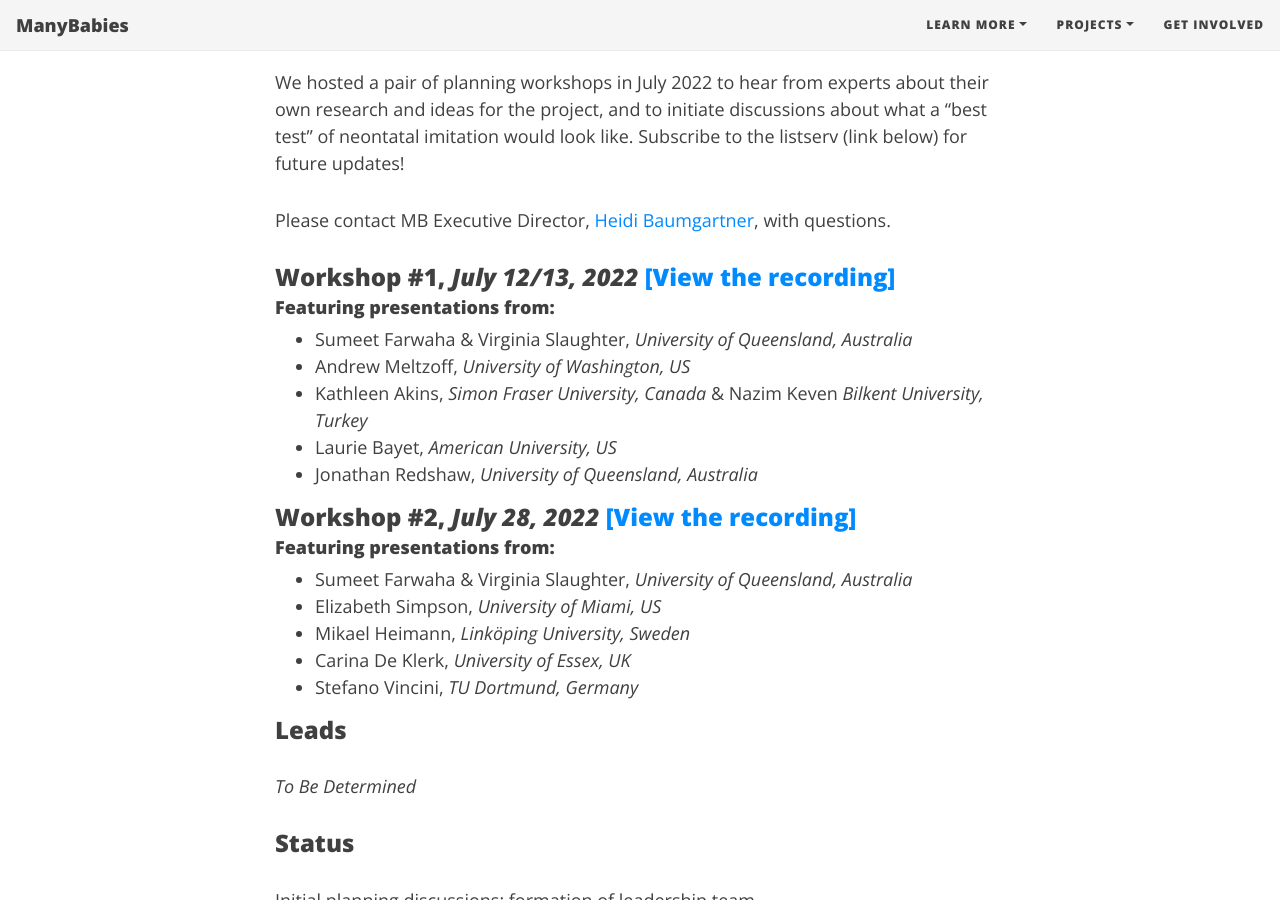
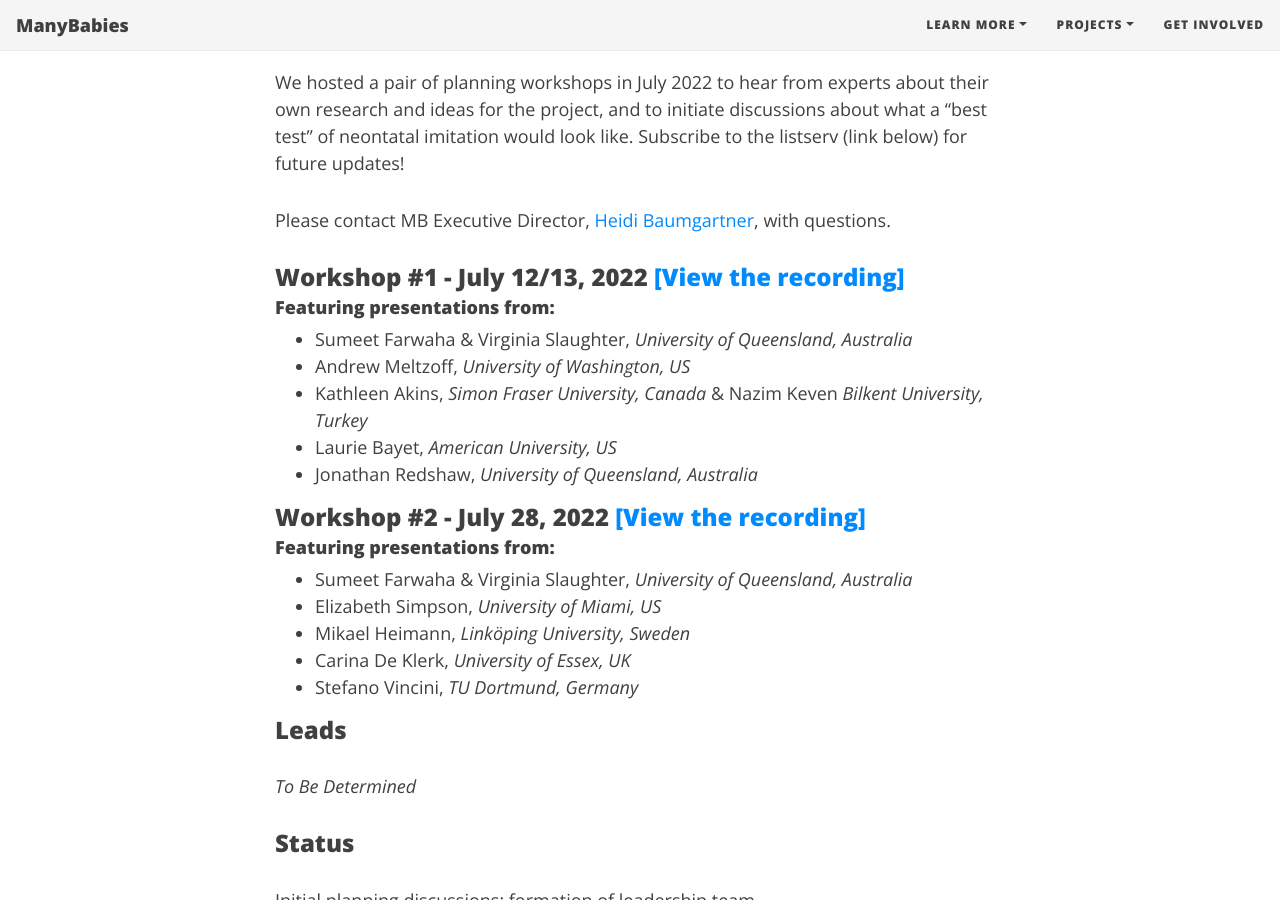
Before and after one commit to manybabies/manybabies.github.io, a Jekyll site: the page built from MB6.md, in a window 1280 px wide and 900 px high, scrolled down 349 px. Built offline with Jekyll 4.4.1, drawn with Linux system fonts in a browser that asks for light colours; nearby versions of some CDN libraries; some web fonts are replaced.

Commit message:
Update MB6.md

```diff
--- a/MB6.md
+++ b/MB6.md
@@ -11,7 +11,7 @@ We hosted a pair of planning workshops in July 2022 to hear from experts about t
 Please contact MB Executive Director, [Heidi Baumgartner](mailto:heidib@stanford.edu), with questions.
 
 
-### Workshop #1, *July 12/13, 2022* [[View the recording]](https://stanford.zoom.us/rec/share/Gsyuh5B-PnpwWt-6_8ZtMXsLcv8UNn6FPLvsbZqPbQm8X5VWsEDDPHefTPzs5MLs.lFTjsqVJJ-wN8sxJ?startTime=1657663437000)
+### Workshop #1 - July 12/13, 2022 [[View the recording]](https://stanford.zoom.us/rec/share/Gsyuh5B-PnpwWt-6_8ZtMXsLcv8UNn6FPLvsbZqPbQm8X5VWsEDDPHefTPzs5MLs.lFTjsqVJJ-wN8sxJ?startTime=1657663437000)
 
 
 #### Featuring presentations from:
@@ -22,7 +22,7 @@ Please contact MB Executive Director, [Heidi Baumgartner](mailto:heidib@stanford
 * Jonathan Redshaw, *University of Queensland, Australia*
 
 
-### Workshop #2, *July 28, 2022* [[View the recording]](https://stanford.zoom.us/rec/share/B2ZuwVgR3tdZmGwF4nrI_-lfILXIpzilVITSg_bFacrCkwrKCfWAIohOwNR-1Zgr.OOnc_ovmYHLp_N3Y?startTime=1658991869000)
+### Workshop #2 - July 28, 2022 [[View the recording]](https://stanford.zoom.us/rec/share/B2ZuwVgR3tdZmGwF4nrI_-lfILXIpzilVITSg_bFacrCkwrKCfWAIohOwNR-1Zgr.OOnc_ovmYHLp_N3Y?startTime=1658991869000)
 
 #### Featuring presentations from:
 * Sumeet Farwaha & Virginia Slaughter, *University of Queensland, Australia*
```
